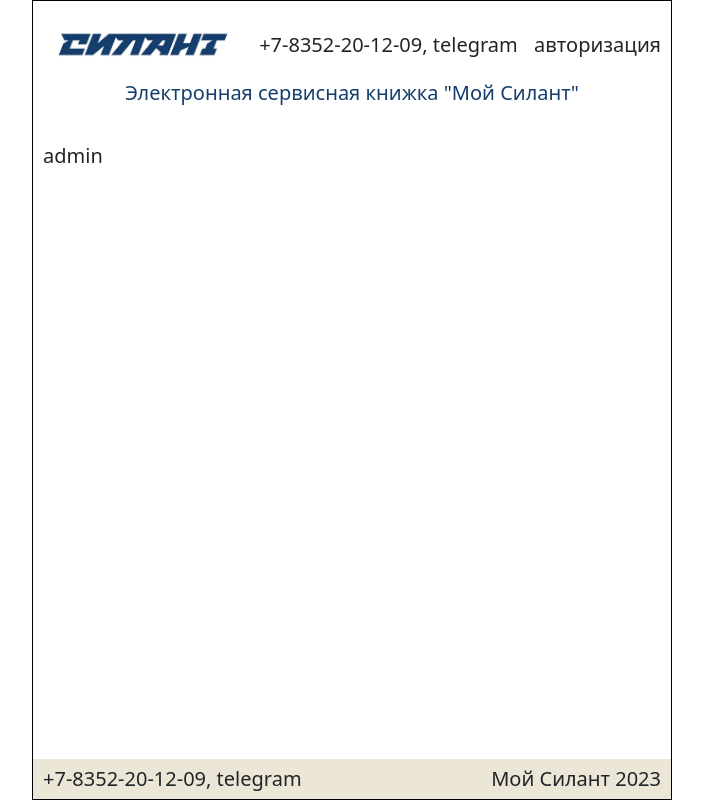
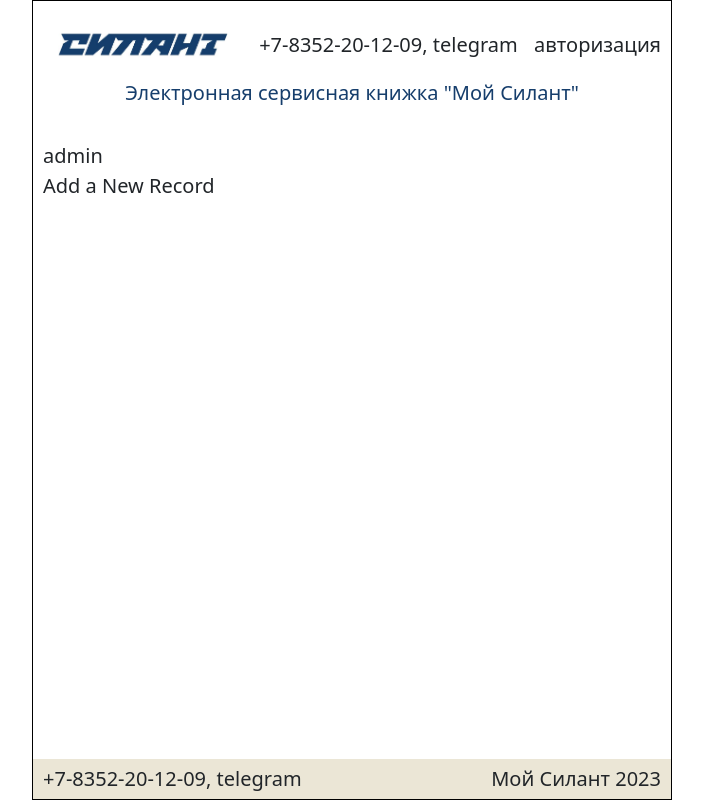
Before and after one commit to aerastov/SF_Graduate_work, a Django app: page / in a window 1280 px wide. Shown: the whole page, without its empty margins (288-991 px from the left). Run offline with Django 4.2, Linux system fonts and the light colour scheme; a user stored in the database is signed in; data comes from the database, SQL or seed files in the repository; both versions use the stored data as it was after the commit; some libraries are stand-ins or nearby versions.

Commit message:
preview 1.3

```diff
--- a/My_Silant/silant/templates/index.html
+++ b/My_Silant/silant/templates/index.html
@@ -15,11 +15,16 @@
     {% if registered_user %}
 
         {{registered_user}}
+<br>
 
-        {% if request.user|has_group:"client" %}
-            <p>Группа: client</p>
+<!--        {% if request.user|has_group:"client" %}-->
+<!--            <p>Группа: client</p>{{ user.groups.all.0 }}-->
+<!--        {% endif %}-->
+
+
+        {% if perms.silant.view_car %}
+            <p>Add a New Record </p>
         {% endif %}
-
 
 
     {% else %}
```
Also changed, not shown: My_Silant/db.sqlite3.
